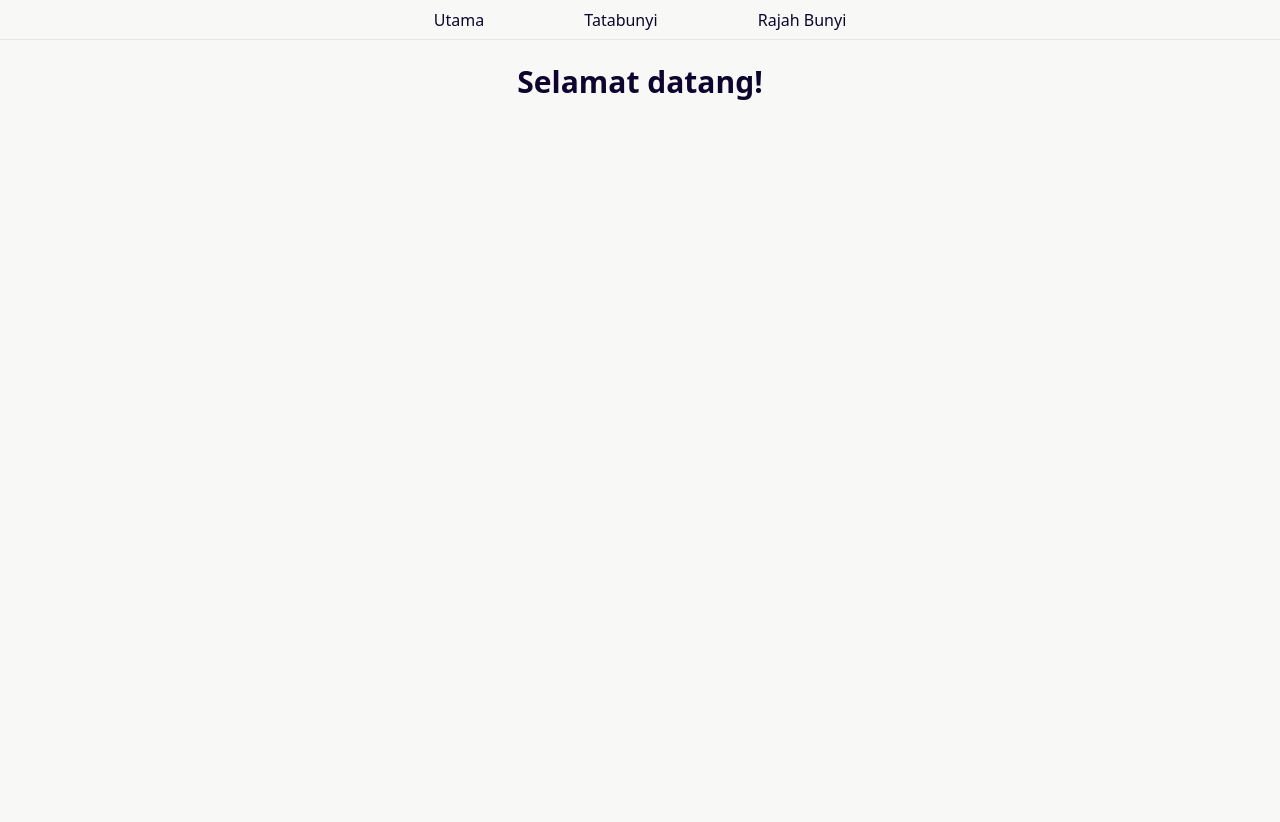
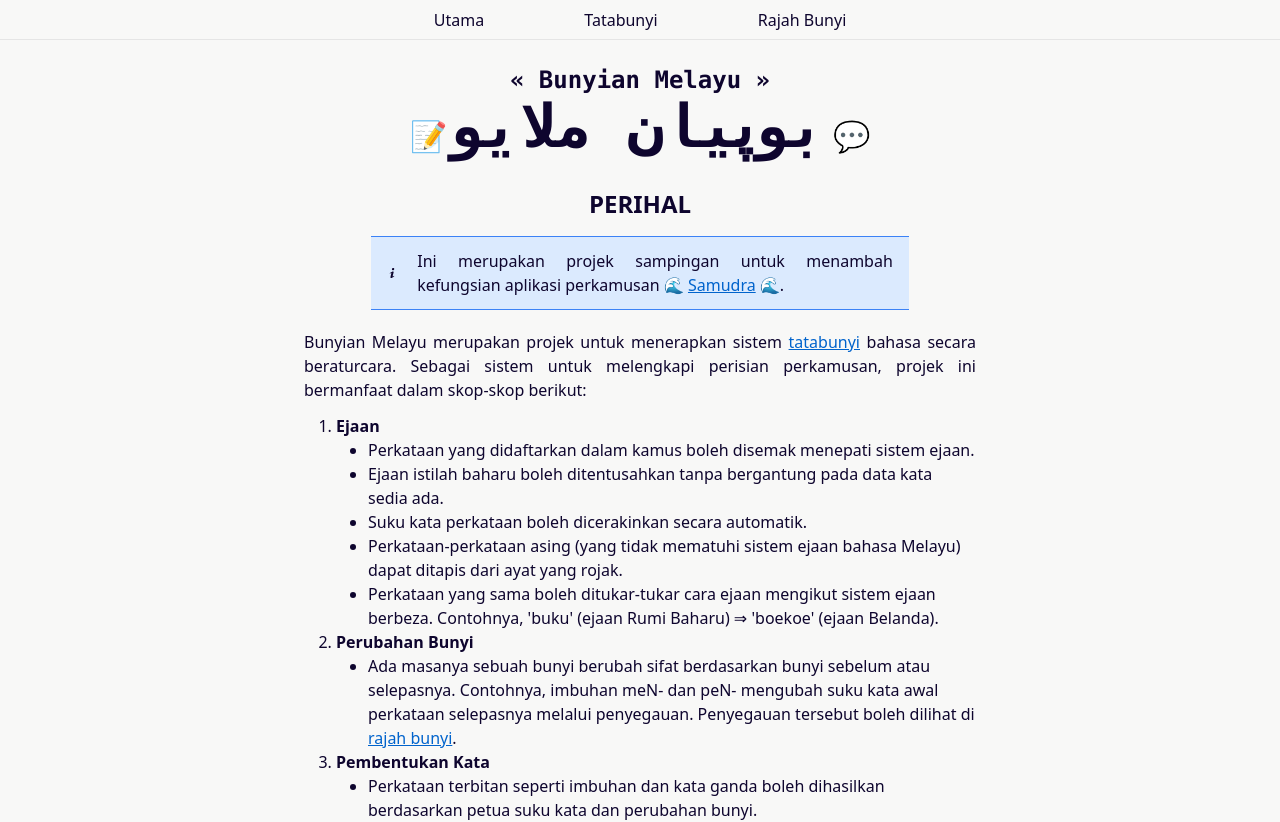
Before and after one commit to Thaza-Kun/bunyi-melayu, a SvelteKit app: page / in a window 1280 px wide. Before the commit the page ends 800 px from the top, so only its background shows below. Built offline with nearby package versions, Linux system fonts and the light colour scheme.

Commit message:
📝 Content

```diff
--- a/src/routes/+page.svelte
+++ b/src/routes/+page.svelte
@@ -1,4 +1,79 @@
 <script lang="ts">
+	import { base } from '$app/paths';
 </script>
 
-<h1 class="h1 text-center">Selamat datang!</h1>
+<h1>
+	<ruby class="flex flex-col">
+		<rt class="text-center font-mono text-2xl">&laquo; Bunyian Melayu &raquo;</rt>
+		<span>📝<span class="font-mono text-6xl">بوڽيان ملايو</span> 💬</span>
+	</ruby>
+</h1>
+
+<h2>PERIHAL</h2>
+
+<div class="note">
+	<div class="flex items-center space-x-3">
+		<svg class="mr-2 h-4 w-4 fill-current" xmlns="http://www.w3.org/2000/svg" viewBox="0 0 20 20"
+			><path
+				d="M12.432 0c1.34 0 2.01.912 2.01 1.957 0 1.305-1.164 2.512-2.679 2.512-1.269 0-2.009-.75-1.974-1.99C9.789 1.436 10.67 0 12.432 0zM8.309 20c-1.058 0-1.833-.652-1.093-3.524l1.214-5.092c.211-.814.246-1.141 0-1.141-.317 0-1.689.562-2.502 1.117l-.528-.88c2.572-2.186 5.531-3.467 6.801-3.467 1.057 0 1.233 1.273.705 3.23l-1.391 5.352c-.246.945-.141 1.271.106 1.271.317 0 1.357-.392 2.379-1.207l.6.814C12.098 19.02 9.365 20 8.309 20z"
+			/></svg
+		>
+		<p>
+			Ini merupakan projek sampingan untuk menambah kefungsian aplikasi perkamusan 🌊 <a
+				href="https://github.com/samudradev/samudra-app">Samudra</a
+			> 🌊.
+		</p>
+	</div>
+</div>
+
+<div>
+	<p>
+		Bunyian Melayu merupakan projek untuk menerapkan sistem <a href="{base}/tatabunyi#perihal"
+			>tatabunyi</a
+		> bahasa secara beraturcara. Sebagai sistem untuk melengkapi perisian perkamusan, projek ini bermanfaat
+		dalam skop-skop berikut:
+	</p>
+	<ol>
+		<li>
+			<span class="font-bold">Ejaan</span>
+			<ul>
+				<li>Perkataan yang didaftarkan dalam kamus boleh disemak menepati sistem ejaan.</li>
+				<li>Ejaan istilah baharu boleh ditentusahkan tanpa bergantung pada data kata sedia ada.</li>
+				<li>Suku kata perkataan boleh dicerakinkan secara automatik.</li>
+				<li>
+					Perkataan-perkataan asing (yang tidak mematuhi sistem ejaan bahasa Melayu) dapat ditapis
+					dari ayat yang rojak.
+				</li>
+				<li>
+					Perkataan yang sama boleh ditukar-tukar cara ejaan mengikut sistem ejaan berbeza.
+					Contohnya, 'buku' (ejaan Rumi Baharu) &rArr; 'boekoe' (ejaan Belanda).
+				</li>
+			</ul>
+		</li>
+		<li>
+			<span class="font-bold">Perubahan Bunyi</span>
+			<ul>
+				<li>
+					Ada masanya sebuah bunyi berubah sifat berdasarkan bunyi sebelum atau selepasnya.
+					Contohnya, imbuhan meN- dan peN- mengubah suku kata awal perkataan selepasnya melalui
+					penyegauan. Penyegauan tersebut boleh dilihat di <a href="{base}/rajah">rajah bunyi</a>.
+				</li>
+			</ul>
+		</li>
+		<li>
+			<span class="font-bold">Pembentukan Kata</span>
+			<ul>
+				<li>
+					Perkataan terbitan seperti imbuhan dan kata ganda boleh dihasilkan berdasarkan petua suku
+					kata dan perubahan bunyi.
+				</li>
+			</ul>
+		</li>
+	</ol>
+</div>
+
+<style>
+	.note {
+		@apply mb-5 mt-2 w-[80%] border-b border-t border-blue-500 bg-blue-100 px-4 py-3;
+	}
+</style>
```
